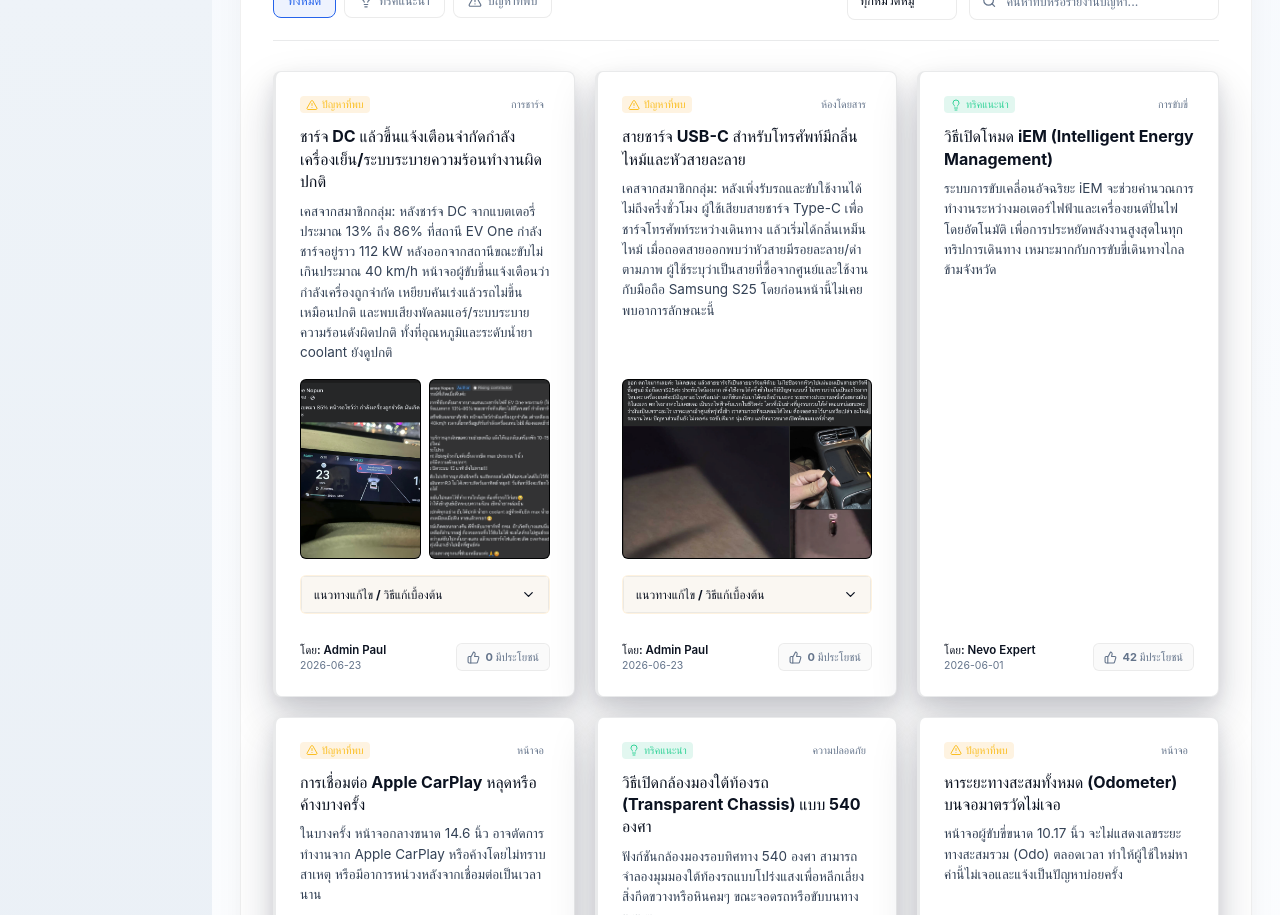
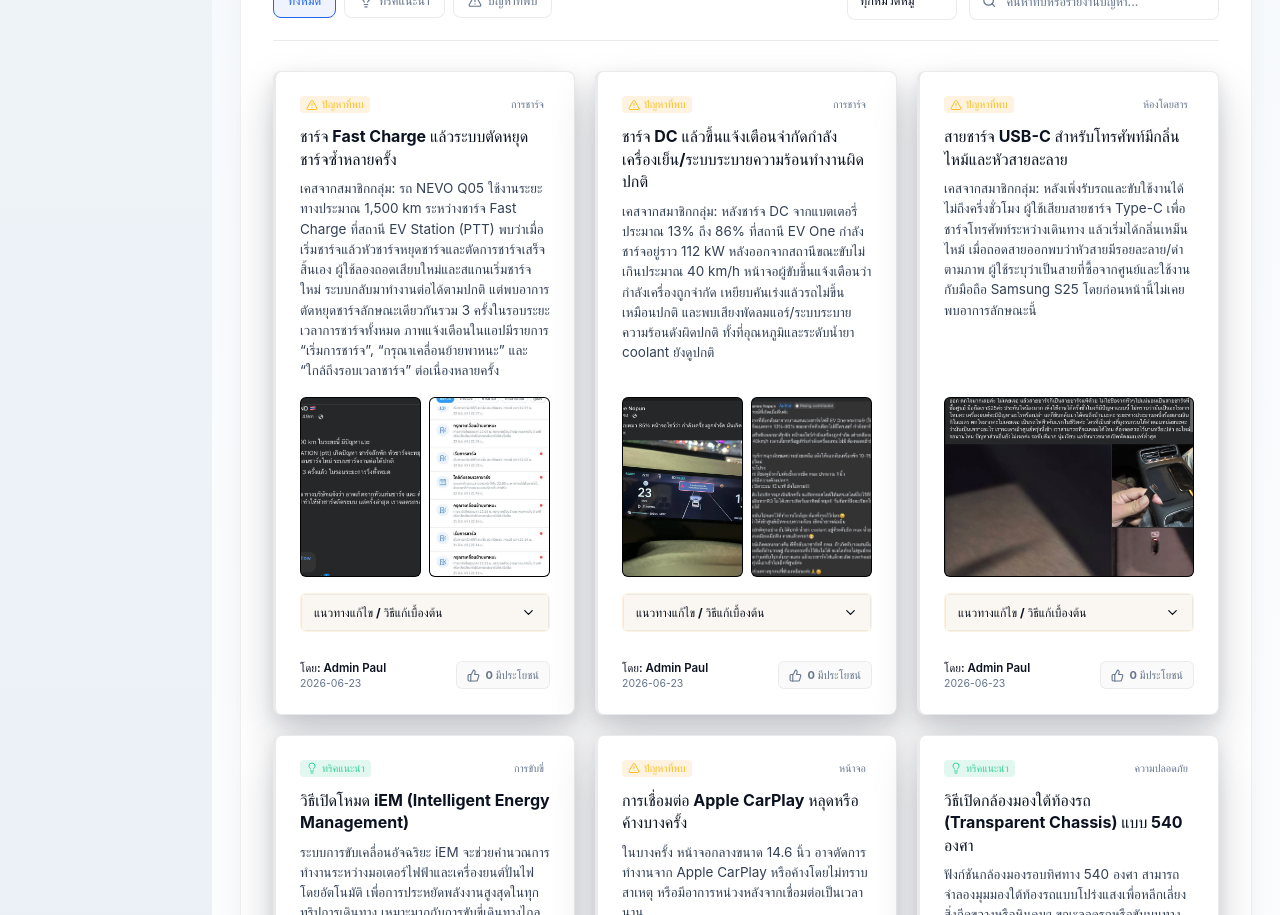
Before and after one commit to caserebel-maker/nevo-guide, a React (Vite) app: page / in a window 1280 px wide. Shown: the part 2640-3555 px from the top of the page. Built offline with nearby package versions, Linux system fonts and the light colour scheme; a web font is replaced by a local one.

Commit message:
Add fast charge cutoff defect case

```diff
--- a/src/data/models.ts
+++ b/src/data/models.ts
@@ -313,6 +313,23 @@ export type HubItem = {
 
 export const initialHubItems: HubItem[] = [
   {
+    id: 'hub-09',
+    type: 'issue',
+    category: 'charging',
+    title: 'ชาร์จ Fast Charge แล้วระบบตัดหยุดชาร์จซ้ำหลายครั้ง',
+    description:
+      'เคสจากสมาชิกกลุ่ม: รถ NEVO Q05 ใช้งานระยะทางประมาณ 1,500 km ระหว่างชาร์จ Fast Charge ที่สถานี EV Station (PTT) พบว่าเมื่อเริ่มชาร์จแล้วหัวชาร์จหยุดชาร์จและตัดการชาร์จเสร็จสิ้นเอง ผู้ใช้ลองถอดเสียบใหม่และสแกนเริ่มชาร์จใหม่ ระบบกลับมาทำงานต่อได้ตามปกติ แต่พบอาการตัดหยุดชาร์จลักษณะเดียวกันรวม 3 ครั้งในรอบระยะเวลาการชาร์จทั้งหมด ภาพแจ้งเตือนในแอปมีรายการ “เริ่มการชาร์จ”, “กรุณาเคลื่อนย้ายพาหนะ” และ “ใกล้ถึงรอบเวลาชาร์จ” ต่อเนื่องหลายครั้ง',
+    solution:
+      'แนวทางเบื้องต้น: บันทึกเวลาที่เกิดเหตุและภาพแจ้งเตือนในแอปไว้, ลองเปลี่ยนหัวชาร์จ/ช่องชาร์จหรือสถานีอื่นเพื่อแยกว่าสาเหตุมาจากสถานีหรือรถ, ตรวจว่าหัวชาร์จเสียบแน่นและไม่มีความร้อนผิดปกติที่หัวชาร์จหรือช่องรับชาร์จ หากอาการเกิดซ้ำหลายครั้งควรให้ศูนย์บริการตรวจหัวรับชาร์จ, ตัวรับแท่นชาร์จ, ระบบจัดการความร้อน และ log การตัดชาร์จของตัวรถ โดยไม่ควรฝืนชาร์จต่อหากพบกลิ่นไหม้ ความร้อนสูง หรือแจ้งเตือนผิดปกติ',
+    upvotes: 0,
+    author: 'Admin Paul',
+    date: '2026-06-23',
+    images: [
+      '/media/q05/defects/fast-charge-cutoff-post.png',
+      '/media/q05/defects/fast-charge-cutoff-notifications.png',
+    ],
+  },
+  {
     id: 'hub-07',
     type: 'issue',
     category: 'charging',
```
Also changed, not shown: public/media/q05/defects/fast-charge-cutoff-notifications.png (added), public/media/q05/defects/fast-charge-cutoff-post.png (added).
